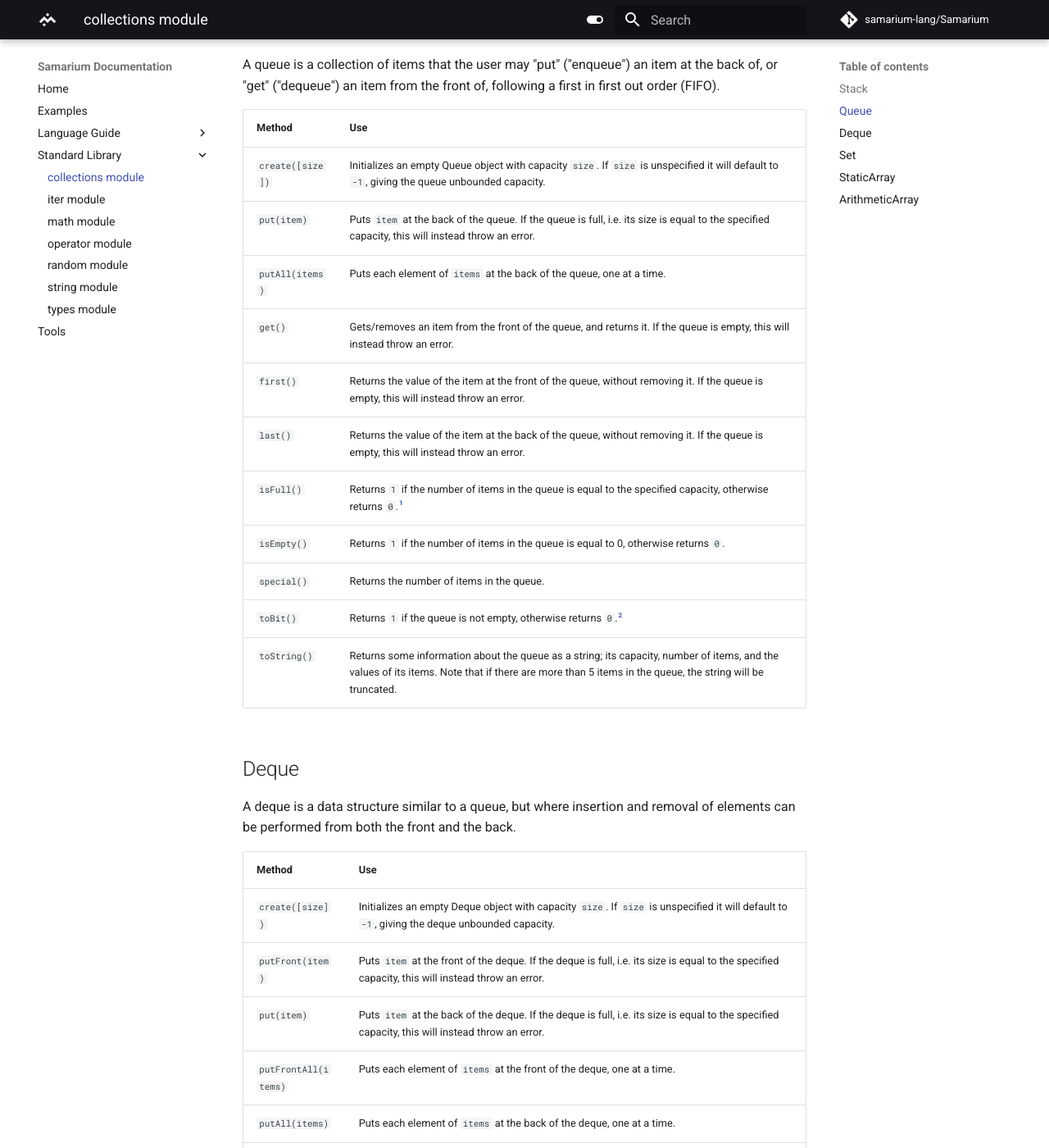
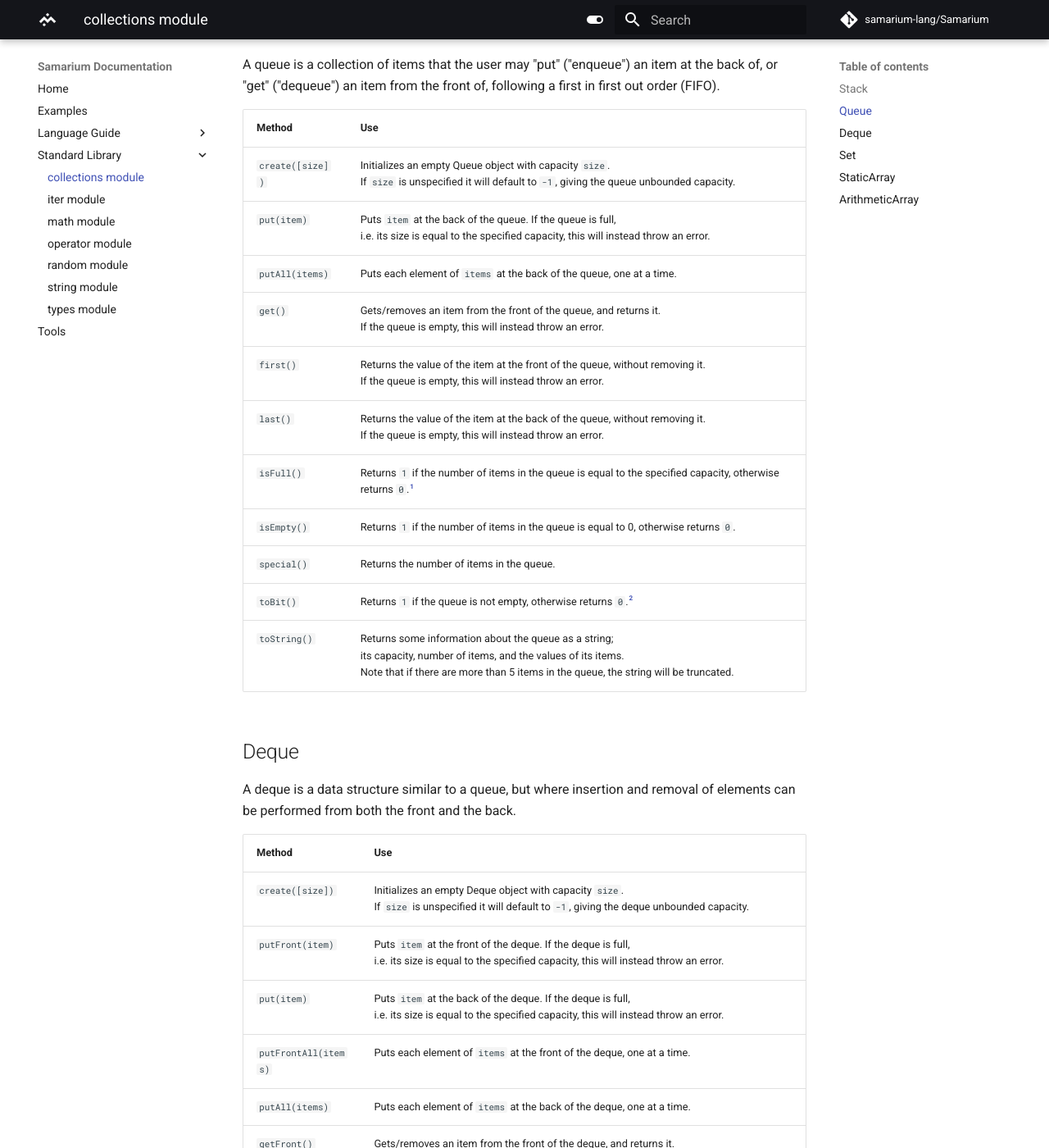
Before and after one commit to samarium-lang/Samarium, an MkDocs documentation site: the page built from docs/stdcollections.md, in a window 1280 px wide and 1400 px high, scrolled down 1074 px. Shown: the whole window at 82% size. Built offline with MkDocs 1.6.1 and Material for MkDocs 9.7.7, drawn with Linux system fonts in a browser that asks for light colours; comment, search, counter and statistics services are not loaded; some of the changed text lies outside the part shown.

Commit message:
Improved spacing

```diff
--- a/docs/stdcollections.md
+++ b/docs/stdcollections.md
@@ -8,16 +8,16 @@ A stack is a collection of items that the user may "push" a new item on top of,
 
 Method            | Use
 ---               | ---
-`create([size])`  | Initializes an empty Stack object with capacity `size`. If `size` is unspecified it will default to `-1`, giving the stack unbounded capacity.
-`push(item)`      | Pushes `item` on top of the stack. If the stack is full, i.e. its size is equal to the specified capacity, this will instead throw an error.
+`create([size])`  | Initializes an empty Stack object with capacity `size`.<br>If `size` is unspecified it will default to `-1`, giving the stack unbounded capacity.
+`push(item)`      | Pushes `item` on top of the stack. If the stack is full,<br>i.e. its size is equal to the specified capacity, this will instead throw an error.
 `pushAll(items)`  | Pushes each element of `items` on top of the stack, one at a time.
-`pop()`           | Pops/removes an item from the top of the stack, and returns it. If the stack is empty, this will instead throw an error.
-`peek()`          | Returns the value of the item on top of the stack without popping it. If the stack is empty, this will instead throw an error.
+`pop()`           | Pops/removes an item from the top of the stack, and returns it.<br>If the stack is empty, this will instead throw an error.
+`peek()`          | Returns the value of the item on top of the stack without popping it.<br>If the stack is empty, this will instead throw an error.
 `isFull()`        | Returns `1` if the number of items in the stack is equal to the specified capacity, otherwise returns `0`.[^1]
 `isEmpty()`       | Returns `1` if the number of items in the stack is equal to 0, otherwise returns `0`.
 `special()`       | Returns the number of items in the stack.
 `toBit()`         | Returns `1` if the stack is not empty, otherwise returns `0`.[^2]
-`toString()`      | Returns some information about the stack as a string; its capacity, number of items, and the value of the top item.
+`toString()`      | Returns some information about the stack as a string;<br>its capacity, number of items, and the value of the top item.
 
 ## Queue
 
@@ -25,17 +25,17 @@ A queue is a collection of items that the user may "put" ("enqueue") an item at
 
 Method           | Use
 ---              | ---
-`create([size])` | Initializes an empty Queue object with capacity `size`. If `size` is unspecified it will default to `-1`, giving the queue unbounded capacity.
-`put(item)`      | Puts `item` at the back of the queue. If the queue is full, i.e. its size is equal to the specified capacity, this will instead throw an error.
+`create([size])` | Initializes an empty Queue object with capacity `size`.<br>If `size` is unspecified it will default to `-1`, giving the queue unbounded capacity.
+`put(item)`      | Puts `item` at the back of the queue. If the queue is full,<br>i.e. its size is equal to the specified capacity, this will instead throw an error.
 `putAll(items)`  | Puts each element of `items` at the back of the queue, one at a time.
-`get()`          | Gets/removes an item from the front of the queue, and returns it. If the queue is empty, this will instead throw an error.
-`first()`        | Returns the value of the item at the front of the queue, without removing it. If the queue is empty, this will instead throw an error.
-`last()`         | Returns the value of the item at the back of the queue, without removing it. If the queue is empty, this will instead throw an error.
+`get()`          | Gets/removes an item from the front of the queue, and returns it.<br>If the queue is empty, this will instead throw an error.
+`first()`        | Returns the value of the item at the front of the queue, without removing it.<br>If the queue is empty, this will instead throw an error.
+`last()`         | Returns the value of the item at the back of the queue, without removing it.<br>If the queue is empty, this will instead throw an error.
 `isFull()`       | Returns `1` if the number of items in the queue is equal to the specified capacity, otherwise returns `0`.[^1]
 `isEmpty()`      | Returns `1` if the number of items in the queue is equal to 0, otherwise returns `0`.
 `special()`      | Returns the number of items in the queue.
 `toBit()`        | Returns `1` if the queue is not empty, otherwise returns `0`.[^2]
-`toString()`     | Returns some information about the queue as a string; its capacity, number of items, and the values of its items. Note that if there are more than 5 items in the queue, the string will be truncated.
+`toString()`     | Returns some information about the queue as a string;<br>its capacity, number of items, and the values of its items.<br>Note that if there are more than 5 items in the queue, the string will be truncated.
 
 ## Deque
 
@@ -43,20 +43,20 @@ A deque is a data structure similar to a queue, but where insertion and removal
 
 Method               | Use
 ---                  | ---
-`create([size])`     | Initializes an empty Deque object with capacity `size`. If `size` is unspecified it will default to `-1`, giving the deque unbounded capacity.
-`putFront(item)`     | Puts `item` at the front of the deque. If the deque is full, i.e. its size is equal to the specified capacity, this will instead throw an error.
-`put(item)`          | Puts `item` at the back of the deque. If the deque is full, i.e. its size is equal to the specified capacity, this will instead throw an error.
+`create([size])`     | Initializes an empty Deque object with capacity `size`.<br>If `size` is unspecified it will default to `-1`, giving the deque unbounded capacity.
+`putFront(item)`     | Puts `item` at the front of the deque. If the deque is full,<br>i.e. its size is equal to the specified capacity, this will instead throw an error.
+`put(item)`          | Puts `item` at the back of the deque. If the deque is full,<br>i.e. its size is equal to the specified capacity, this will instead throw an error.
 `putFrontAll(items)` | Puts each element of `items` at the front of the deque, one at a time.
 `putAll(items)`      | Puts each element of `items` at the back of the deque, one at a time.
-`getFront()`         | Gets/removes an item from the front of the deque, and returns it. If the deque is empty, this will instead throw an error.
-`get()`              | Gets/removes an item from the back of the deque, and returns it. If the deque is empty, this will instead throw an error.
-`front()`            | Returns the value of the item at the front of the deque, without removing it. If the deque is empty, this will instead throw an error.
-`back()`             | Returns the value of the item at the back of the deque, without removing it. If the deque is empty, this will instead throw an error.
+`getFront()`         | Gets/removes an item from the front of the deque, and returns it.<br>If the deque is empty, this will instead throw an error.
+`get()`              | Gets/removes an item from the back of the deque, and returns it.<br>If the deque is empty, this will instead throw an error.
+`front()`            | Returns the value of the item at the front of the deque, without removing it.<br>If the deque is empty, this will instead throw an error.
+`back()`             | Returns the value of the item at the back of the deque, without removing it.<br>If the deque is empty, this will instead throw an error.
 `isFull()`           | Returns `1` if the number of items in the deque is equal to the specified capacity, otherwise returns `0`.[^1]
 `isEmpty()`          | Returns `1` if the number of items in the deque is equal to 0, otherwise returns `0`.
 `special()`          | Returns the number of items in the deque.
 `toBit()`            | Returns `1` if the deque is not empty, otherwise returns `0`.[^2]
-`toString()`         | Returns some information about the deque as a string; its capacity, number of items, and the values of its items. Note that if there are more than 5 items in the deque, the string will be truncated.
+`toString()`         | Returns some information about the deque as a string; its capacity, number of items, and the values of its items.<br>Note that if there are more than 5 items in the deque, the string will be truncated.
 
 ## Set
 
@@ -64,18 +64,18 @@ A set is an unordered collection of items, with no duplicates.
 
 Method                        | Use
 ---                           | ---
-`create([items[, capacity]])` | Initializes a `Set` object, with its contents being `items` with any duplicate elements removed, and its capacity being `capacity`. If `items` is unspecified it will default to an empty array. If `capacity` is unspecified it will default to `-1`, giving the set unbounded capacity.
-`add(value)`                  | Adds `value` to the set, provided it doesn't already exist in the set, and returns a status code (`0` or `1`) based on whether it was added. If `value` isn't already in the set, and the set is full, i.e. its size is equal to the specified capacity, this will instead throw an error.
+`create([items[, capacity]])` | Initializes a `Set` object, with its contents being `items` with any duplicate elements removed, and its capacity being `capacity`.<br>If `items` is unspecified it will default to an empty array.<br>If `capacity` is unspecified it will default to `-1`, giving the set unbounded capacity.
+`add(value)`                  | Adds `value` to the set, provided it doesn't already exist in the set, and returns a status code (`0` or `1`) based on whether it was added.<br>If `value` isn't already in the set, and the set is full, i.e. its size is equal to the specified capacity, this will instead throw an error.
 `remove(value)`               | Removes `value` from the set, provided it exists in the set.
 `clear()`                     | Removes every element from the set.
-`union(other)`                | Returns the union of the current set and `other`, i.e. the two sets' items added together with duplicates again removed.
-`intersection(other)`         | Returns the intersection of the current set and `other`, i.e. a new set containing all items that the two sets share.
-`difference(other)`           | Returns the difference of the current set and `other`, i.e. a new set containing all items that the current set contains but `other` does not.
+`union(other)`                | Returns the union of the current set and `other`,<br>i.e. the two sets' items added together with duplicates again removed.
+`intersection(other)`         | Returns the intersection of the current set and `other`,<br>i.e. a new set containing all items that the two sets share.
+`difference(other)`           | Returns the difference of the current set and `other`,<br>i.e. a new set containing all items that the current set contains but `other` does not.
 `values()`                    | Returns the contents of the set as an array.
 `has(value)`                  | Returns `1` if `value` is contained in the set, otherwise returns `0`.
 `isFull()`                    | Returns `1` if the number of items in the set is equal to the specified capacity, otherwise returns `0`.[^1]
 `isEmpty()`                   | Returns `1` if the number of items in the set is equal to 0, otherwise returns `0`.
-`isSubset(other)`             | Returns `1` if the current set is a subset of `other`, i.e. every element of the current set is contained in `other`.
+`isSubset(other)`             | Returns `1` if the current set is a subset of `other`,<br>i.e. every element of the current set is contained in `other`.
 `special()`                   | Returns the number of items in the set.
 `toBit()`                     | Returns `1` if the deque is not empty, otherwise returns `0`.[^2]
 `toString()`                  | Returns some information about the set as a string; its capacity, number of items, and the values of its items.
@@ -86,12 +86,12 @@ A static array is like a normal array, but with a fixed size. They may also enfo
 
 Method                   | Use
 ---                      | ---
-`create(value[, type])`  | Initializes a `StaticArray` object. If `type` is specified, it defines the enforced type of the static array. If `value` is an integer, it defines the size of the static array. If `value` is an array, its size defines the size of the static array, and its elements are copied into the static array. If `type` is not specified, the static array will not enforce elements to be of any particular type.
-`getItem(index)`         | Returns the `index`th item in the static array. If `index` is outside the bounds of the static array, an error is thrown.
-`setItem(index, value)`  | Sets the `index`th item in the static array to `value`. If `index` is outside the bounds of the static array, or `value` is not of the correct type for the array, provided it enforces a particular type, an error is thrown.
+`create(value[, type])`  | Initializes a `StaticArray` object. If `type` is specified, it defines the enforced type of the static array.<br>If `value` is an integer, it defines the size of the static array.<br>If `value` is an array, its size defines the size of the static array, and its elements are copied into the static array.<br>If `type` is not specified, the static array will not enforce elements to be of any particular type.
+`getItem(index)`         | Returns the `index`th item in the static array.<br>If `index` is outside the bounds of the static array, an error is thrown.
+`setItem(index, value)`  | Sets the `index`th item in the static array to `value`.<br>If `index` is outside the bounds of the static array, or `value` is not of the correct type for the array,<br>provided it enforces a particular type, an error is thrown.
 `special()`              | Returns an array containing all items in the static array, with any unassigned indices ignored.
 `toBit()`                | Returns `1` if the static array is not empty, otherwise returns `0`.
-`toString()`             | Returns some information about the static array as a string; its size, its type ("null" if it doesn't enforce one), and a table mapping each item's index to its value.
+`toString()`             | Returns some information about the static array as a string;<br>its size, its type ("null" if it doesn't enforce one), and a table mapping each item's index to its value.
 
 ## ArithmeticArray
 
```
Also changed, not shown: docs/stditer.md (+8 -8 lines), docs/stdmath.md (+5 -5 lines), docs/stdrandom.md (+2 -2 lines), docs/stdstring.md (+7 -7 lines), docs/stdtypes.md (+5 -1 lines).
